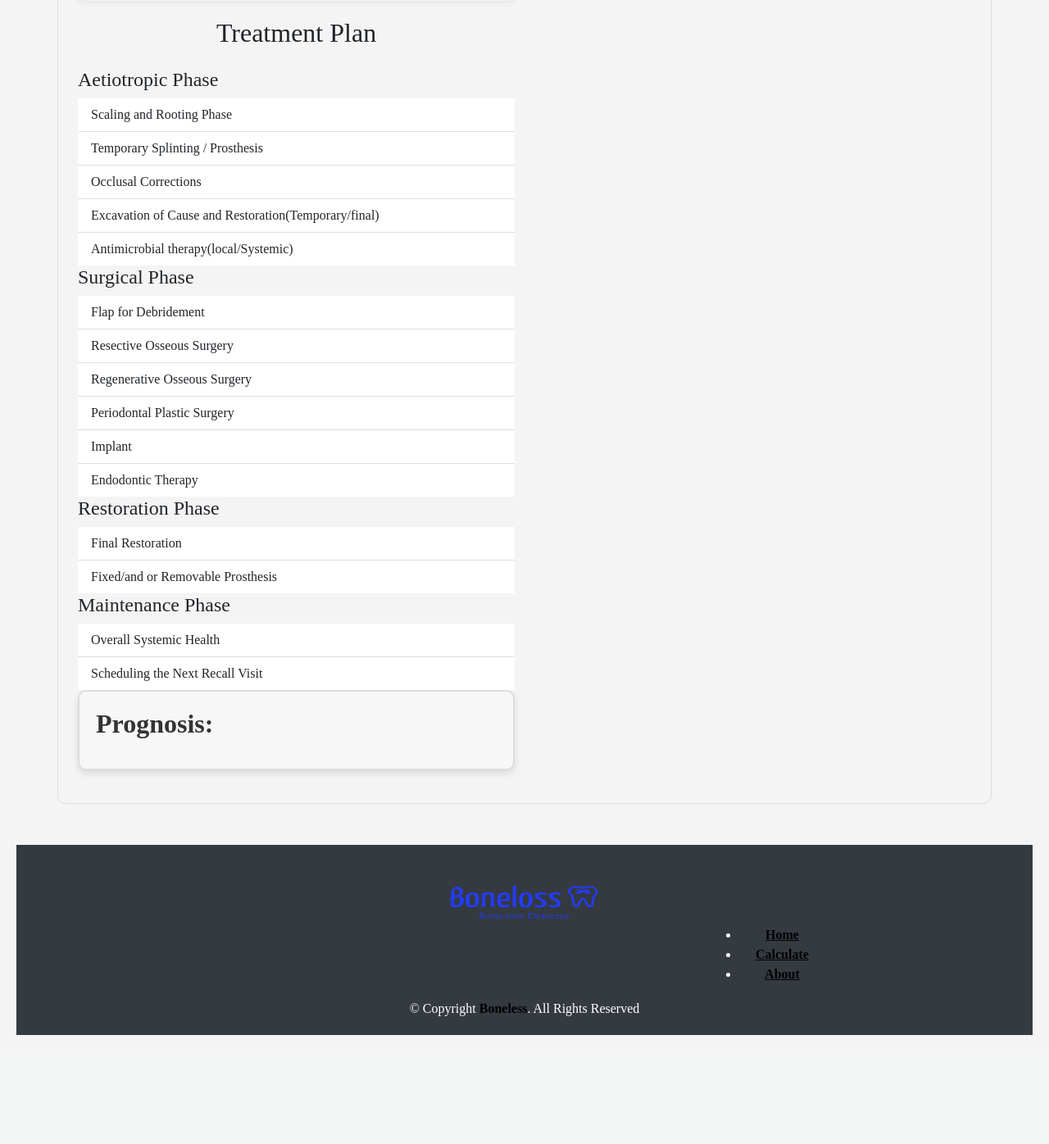
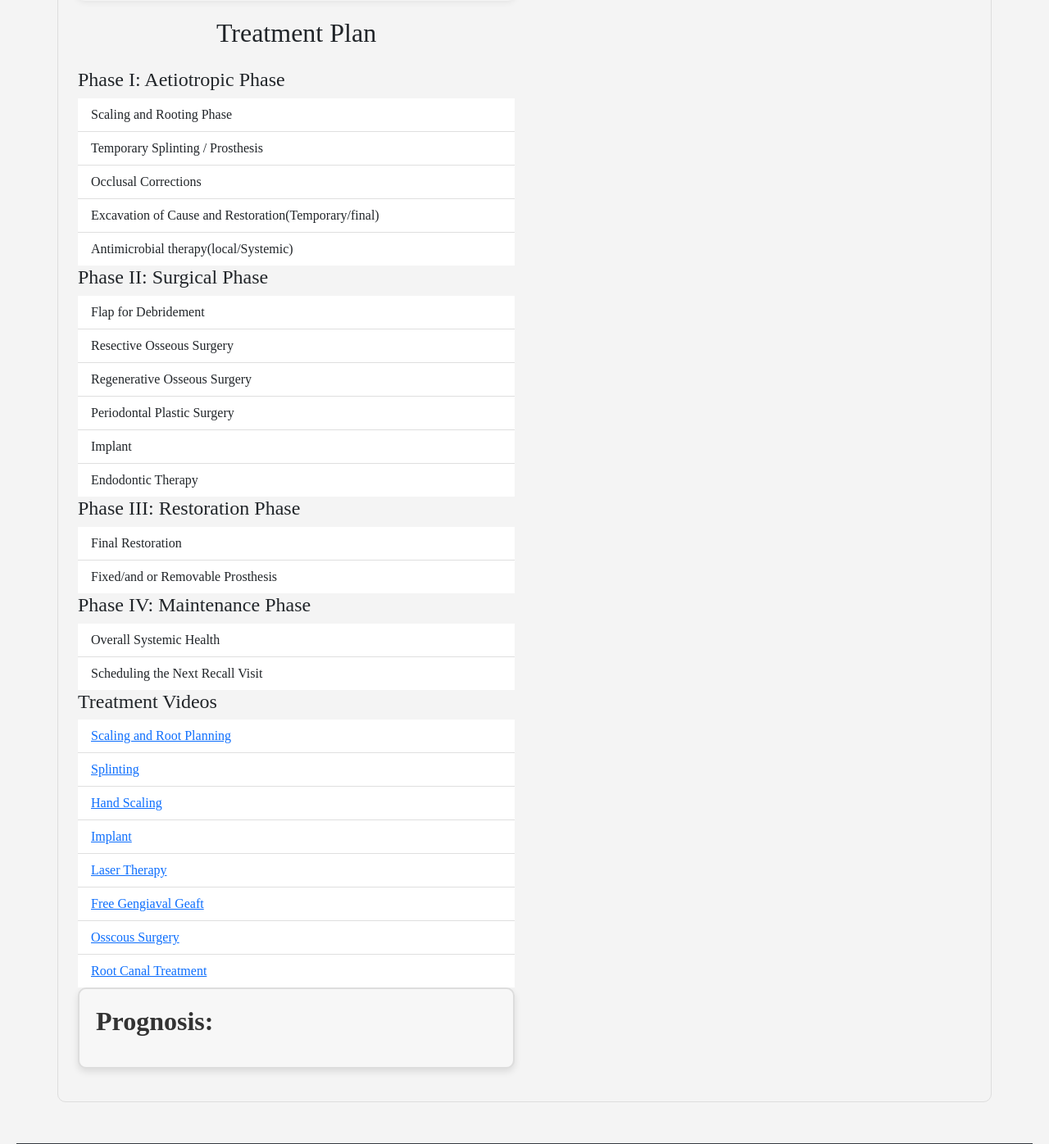
Before and after one commit to Harishshanmugamm/Boneloss, a Flask app: template templates/result.html in a window 1280 px wide. Shown: the part 2734-4130 px from the top of the page at 82% size. Before the commit the page ends 3997 px from the top, so only its background shows below. Run offline with Flask 3, Linux system fonts and the light colour scheme; the template is opened without the code that fills it, so the values that code supplies are empty; some libraries are stand-ins or nearby versions.

Commit message:
Update result.html

```diff
--- a/templates/result.html
+++ b/templates/result.html
@@ -136,7 +136,7 @@
     <div class="main-content">
 
 
-        <span id='bonel'class="diagnostic h2">val={{bone_loss_percentage}}</span>
+        <span id='bonel'class="diagnostic h2"> val={{bone_loss_percentage}}</span>
         <br><br>
 
         <div class="container mt-4">
@@ -161,11 +161,11 @@
 
                     <!-- Aetiotropic Phase -->
                     <div>
-                        <h4>Aetiotropic Phase</h4>
+                        <h4>Phase I: Aetiotropic Phase</h4>
                         <ul class="list-group list-group-flush">
-                            <li class="list-group-item"><a>Scaling and Rooting Phase</a></li>
-                            <li class="list-group-item"><a>Temporary Splinting / Prosthesis</a></li>
-                            <li class="list-group-item"><a>Occlusal Corrections</a></li>
+                            <li class="list-group-item"><a >Scaling and Rooting Phase</a></li>
+                            <li class="list-group-item"><a >Temporary Splinting / Prosthesis</a></li>
+                            <li class="list-group-item"><a >Occlusal Corrections</a></li>
                             <li class="list-group-item"><a>Excavation of Cause and Restoration(Temporary/final)</a></li>
                             <li class="list-group-item"><a>Antimicrobial therapy(local/Systemic)</a></li>
                         </ul>
@@ -173,7 +173,7 @@
 
                     <!-- Surgical Phase -->
                     <div>
-                        <h4>Surgical Phase</h4>
+                        <h4>Phase II: Surgical Phase</h4>
                         <ul class="list-group list-group-flush">
                             <li class="list-group-item"><a>Flap for Debridement</a></li>
                             <li class="list-group-item"><a>Resective Osseous Surgery</a></li>
@@ -186,7 +186,7 @@
 
                     <!-- Restoration Phase -->
                     <div>
-                        <h4>Restoration Phase</h4>
+                        <h4>Phase III: Restoration Phase</h4>
                         <ul class="list-group list-group-flush">
                             <li class="list-group-item"><a>Final Restoration</a></li>
                             <li class="list-group-item"><a>Fixed/and or Removable Prosthesis</a></li>
@@ -195,10 +195,24 @@
 
                     <!-- Maintenance Phase -->
                     <div>
-                        <h4>Maintenance Phase</h4>
+                        <h4>Phase IV: Maintenance Phase</h4>
                         <ul class="list-group list-group-flush">
                             <li class="list-group-item"><a>Overall Systemic Health</a></li>
                             <li class="list-group-item"><a>Scheduling the Next Recall Visit</a></li>
+                        </ul>
+                    </div>
+
+                    <div>
+                        <h4>Treatment Videos</h4>
+                        <ul class="list-group list-group-flush">
+                            <li class="list-group-item"><a href="https://youtube.com/shorts/3Mz1fZlYr1w?si=HuaRrC42gJyE40Wg" target="_blank">Scaling and Root Planning</a></li>
+                            <li class="list-group-item"><a href="https://www.youtube.com/shorts/IFJM-xKjZ80"target="_blank">Splinting</a></li>
+                            <li class="list-group-item"><a href="https://www.youtube.com/shorts/jL6C-j-HoJg" target="_blank">Hand Scaling</a></li>
+                            <li class="list-group-item"><a href="https://www.youtube.com/watch?v=3WGW6m6swPY" target="_blank">Implant</a></li>
+                            <li class="list-group-item"><a href="https://www.youtube.com/shorts/eSpK_pvojIE" target="_blank">Laser Therapy</a></li>
+                            <li class="list-group-item"><a href="https://www.youtube.com/watch?v=fcsDZk48wJs" target="_blank">Free Gengiaval Geaft</a></li>
+                            <li class="list-group-item"><a href="https://www.youtube.com/shorts/mA5xc-ac0DA" target="_blank">Osscous Surgery</a></li>
+                            <li class="list-group-item"><a href="https://www.youtube.com/shorts/JKKDMJ86YWw" target="_blank">Root Canal Treatment</a></li>
                         </ul>
                     </div>
 
@@ -264,12 +278,14 @@
     // Function to change the CBCT image source
     function changeImage(imagePath, condition, newval) {
         document.getElementById('imageContainer').src = imagePath;
-        var imageName = imagePath.split('/').pop().replace('.jpg', '').replace(/_/g, ' ');
+        var imageName = Number(imagePath.split('/').pop().replace('.jpg', '').replace(/_/g, ' '));
+        console.log(imageName)
         var bonea = document.getElementById('bonel').getAttribute('val');
+
+
         var table1 = document.getElementById('table1');
         var table2 = document.getElementById('table2');
         var table3 = document.getElementById('table3');
-
         var diagnosticElement = document.getElementById('diagnostic');
         switch (condition) {
             case 'current':
@@ -279,18 +295,19 @@
                 var stage;
                 if (imageName < 15 || bonea < 15) {
                     stage = 'Low Boneloss (Stage 1 Grade A Periodontitis-based on bone loss factor)';
-                } if (15 <= imageName && imageName <= 35) {
+                } else if (15 <= imageName && imageName <= 35) {
                     stage = 'Moderate Boneloss (Stage 2 Grade B Periodontitis-based on bone loss factor)';
-                } if (35 < imageName && imageName <= 50) {
+                } else if (35 < imageName && imageName <= 50) {
                     stage = 'Severe Boneloss (Stage 3 Grade B Periodontitis-based on bone loss factor)';
-                } if (50 < imageName && imageName <= 80) {
+                } else if (50 < imageName && imageName <= 80) {
                     stage = 'Severe Boneloss (Stage 4 Grade C Periodontitis-based on bone loss factor)';
                 }
                 diagnosticElement.innerText = stage;
                 break;
             default:
                 diagnosticElement.innerText = 'Stage Pertionitis';
-        }switch (newval) {
+        }
+        switch (newval) {
             case '1':
             case '5':
             case '10':
```
